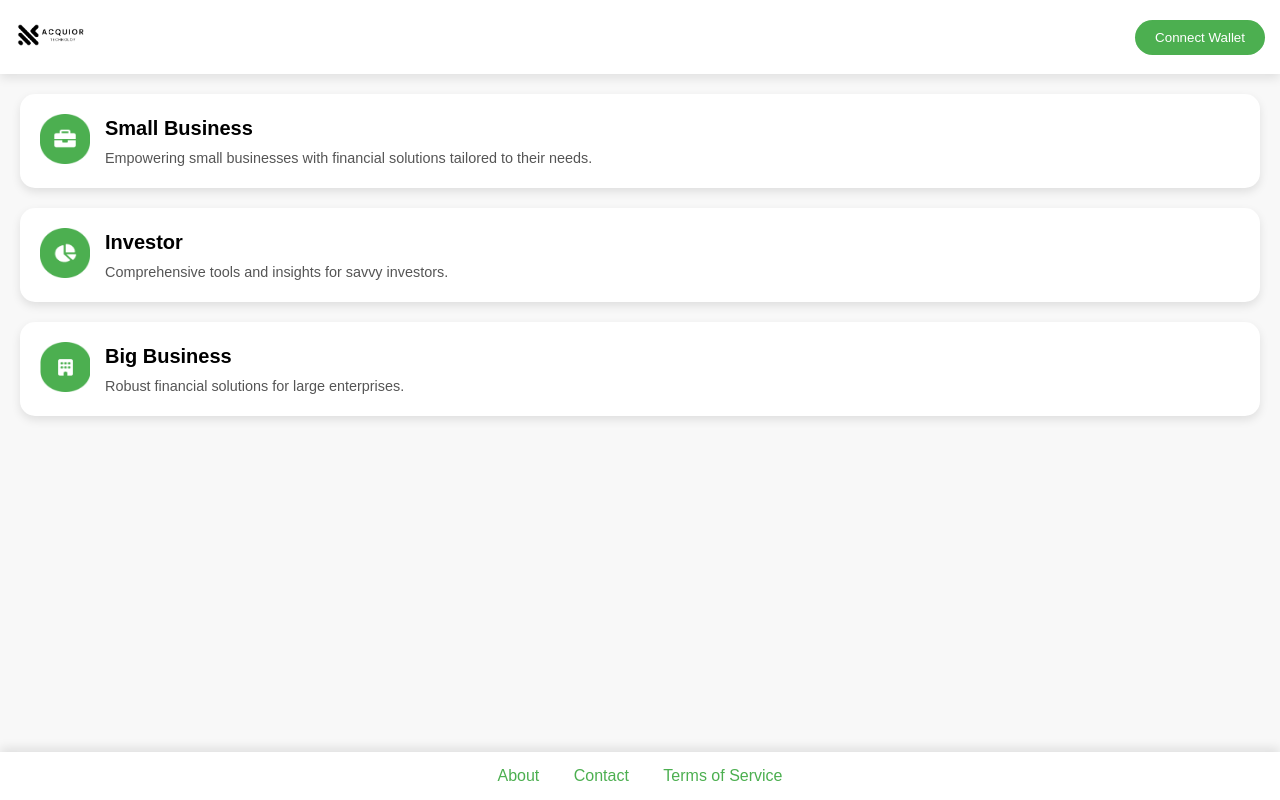
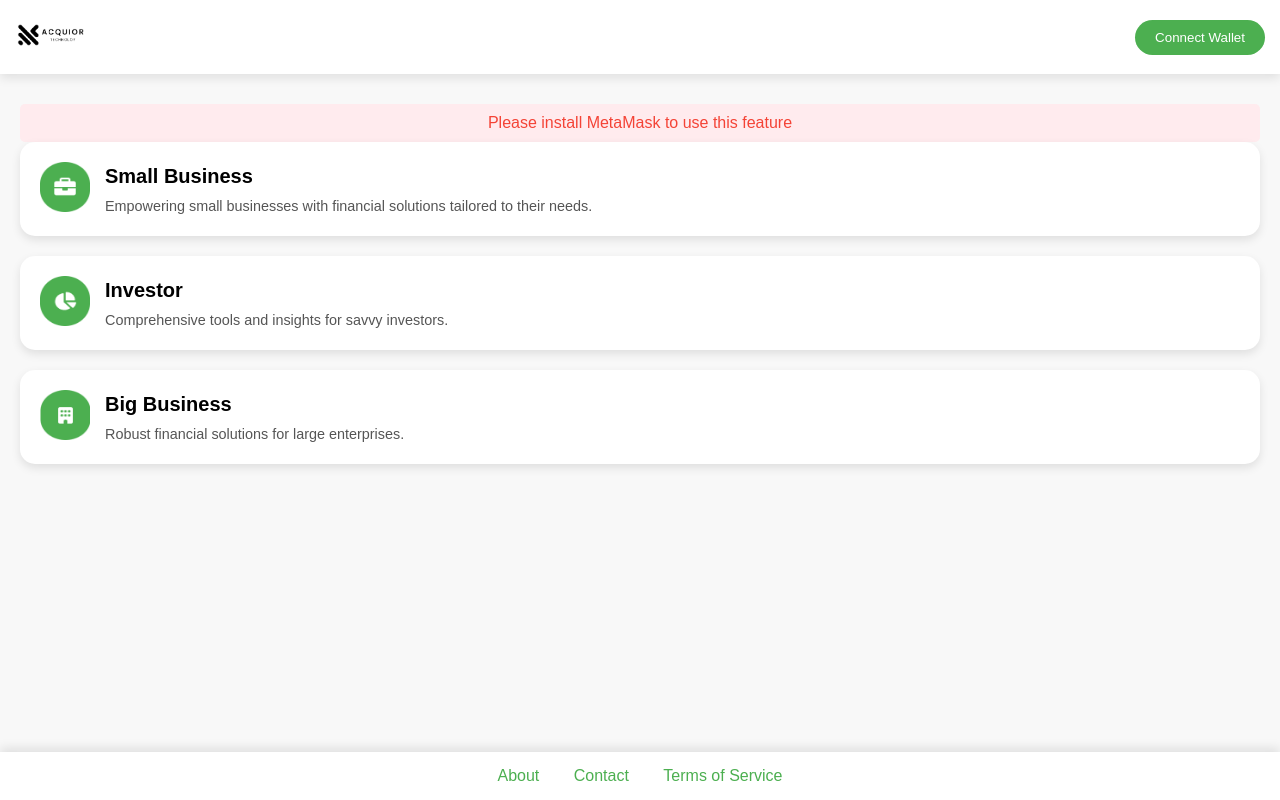
Before and after one commit to Acquior/mvp-build, a plain HTML site: page index.html in a window 1280 px wide. Both pictures are taken after a click on the button "Connect Wallet". Drawn offline with Linux system fonts and the light colour scheme.

Commit message:
Update index.html

```diff
--- a/index.html
+++ b/index.html
@@ -96,6 +96,24 @@
         footer a:hover {
             text-decoration: underline;
         }
+
+        .status-message {
+            margin-top: 10px;
+            padding: 10px;
+            border-radius: 5px;
+            text-align: center;
+            display: none;
+        }
+
+        .status-message.success {
+            background-color: #e8f5e9;
+            color: #4CAF50;
+        }
+
+        .status-message.error {
+            background-color: #ffebee;
+            color: #f44336;
+        }
     </style>
 </head>
 <body>
@@ -107,6 +125,7 @@
     </header>
 
     <main role="main">
+        <div id="statusMessage" class="status-message"></div>
         <a href="small-business.html" class="card">
             <div class="icon">
                 <img src="small-business-icon.png" alt="Small Business Icon">
@@ -144,6 +163,7 @@
         <a href="#">Terms of Service</a>
     </footer>
 
+    <script src="https://cdn.ethers.io/lib/ethers-5.0.umd.min.js"></script>
     <script>
         async function connectWallet() {
             if (typeof window.ethereum !== 'undefined') {
@@ -152,12 +172,24 @@
                     const connectWalletButton = document.querySelector('.connect-wallet');
                     connectWalletButton.textContent = 'Connected';
                     connectWalletButton.disabled = true;
+                    showStatusMessage('Wallet connected successfully!', 'success');
                 } catch (error) {
                     console.error('Failed to connect wallet:', error);
+                    showStatusMessage('Failed to connect wallet. Please try again.', 'error');
                 }
             } else {
-                alert('Please install MetaMask to use this feature');
+                showStatusMessage('Please install MetaMask to use this feature', 'error');
             }
+        }
+
+        function showStatusMessage(message, type) {
+            const statusMessage = document.getElementById('statusMessage');
+            statusMessage.textContent = message;
+            statusMessage.className = `status-message ${type}`;
+            statusMessage.style.display = 'block';
+            setTimeout(() => {
+                statusMessage.style.display = 'none';
+            }, 5000);
         }
     </script>
 </body>
```
